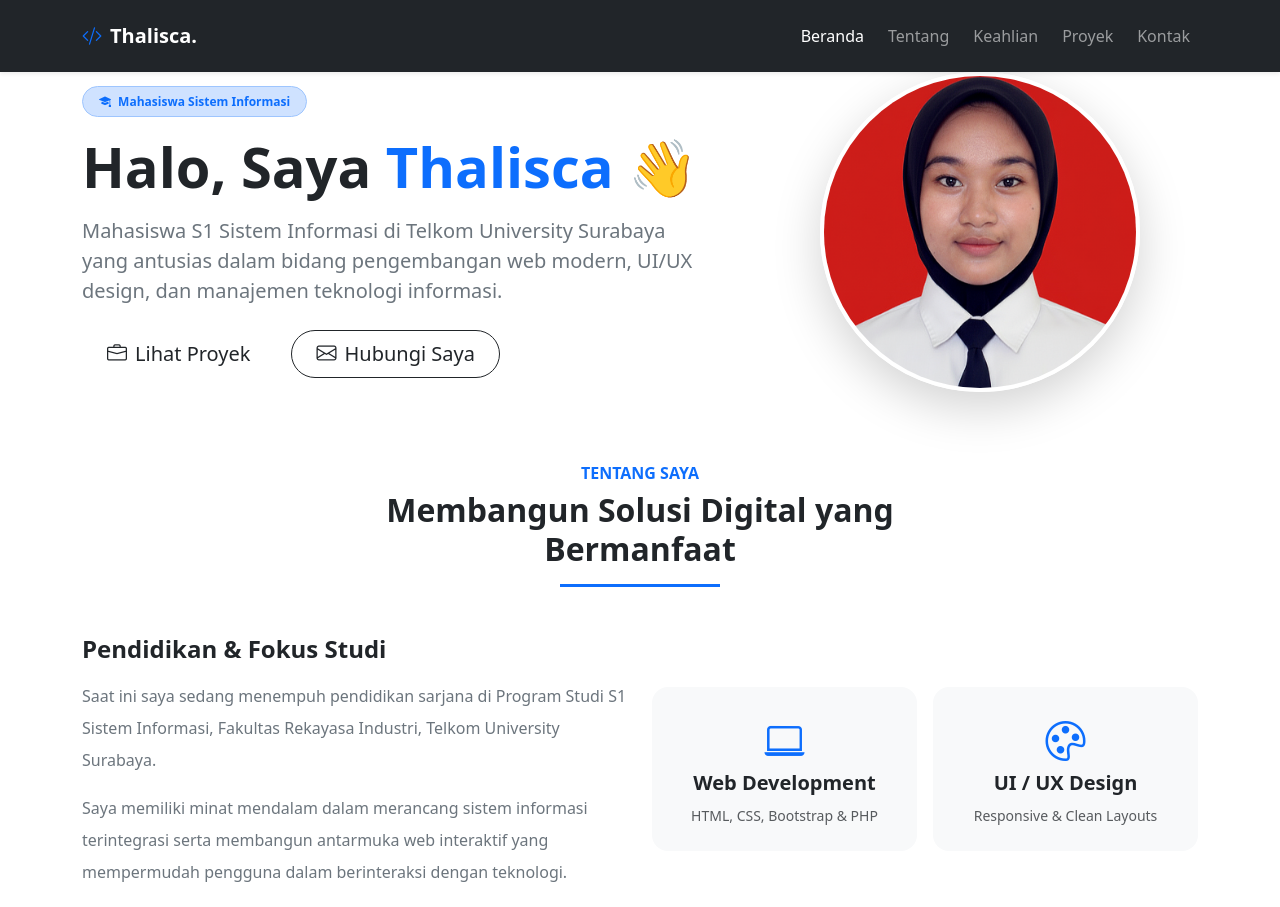
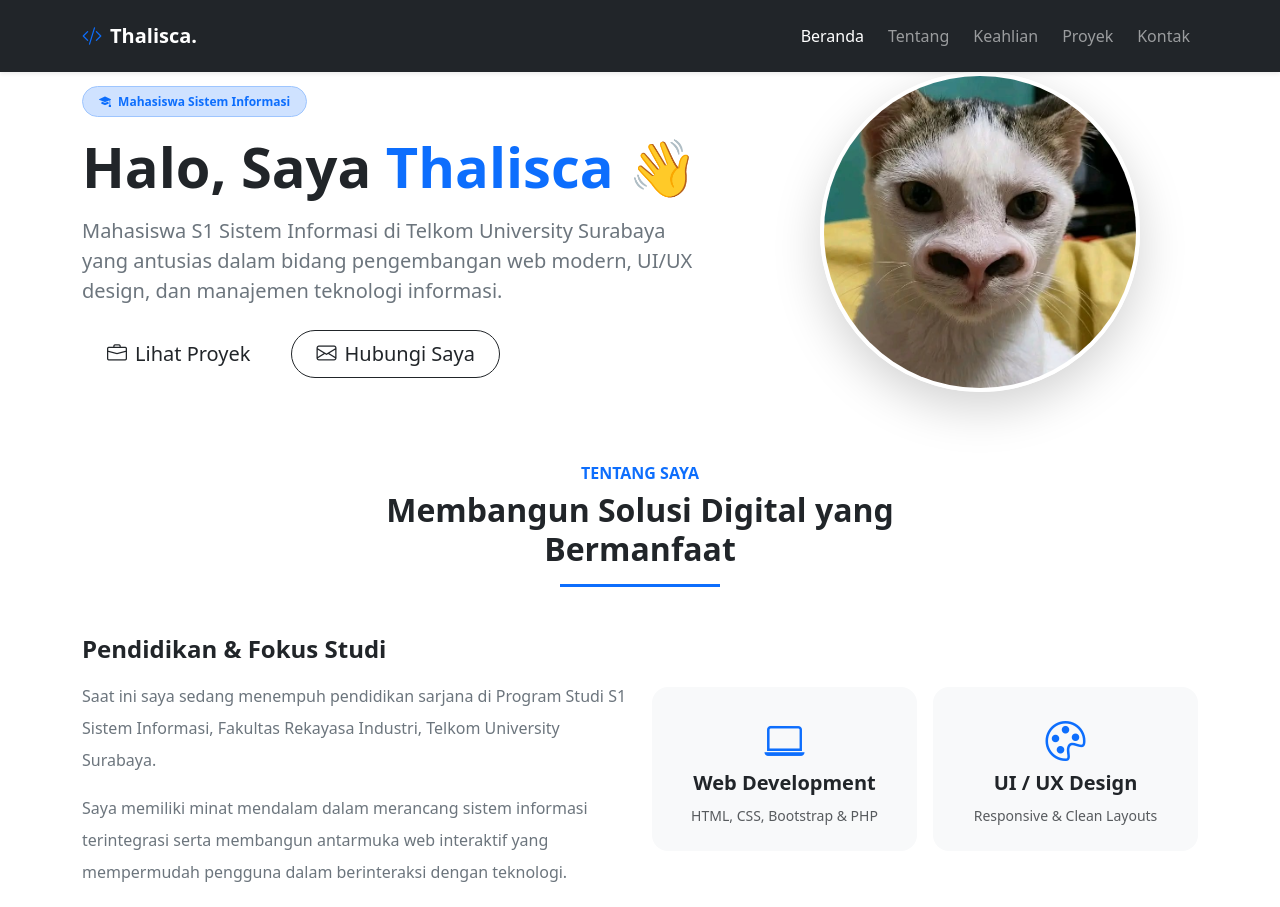
Before and after one commit to thaliscazeni-create/potofolio-bootstrap, a plain HTML site: page index.html in a window 1280 px wide. Shown: the top 907 px of the page. Drawn offline with nearby package versions, Linux system fonts and the light colour scheme.

Commit message:
update: ubah foto profil

```diff
--- a/index.html
+++ b/index.html
@@ -61,7 +61,7 @@
         </div>
         <div class="col-lg-5 text-center">
           <div class="position-relative d-inline-block">
-            <img src="assets/image/foto.png"
+            <img src="assets/image/download.jpg"
                  alt="Foto Profil"
                  class="img-fluid rounded-circle shadow-lg border border-4 border-white"
                  style="width: 320px; height: 320px; object-fit: cover; object-position: center 20%;">
```
